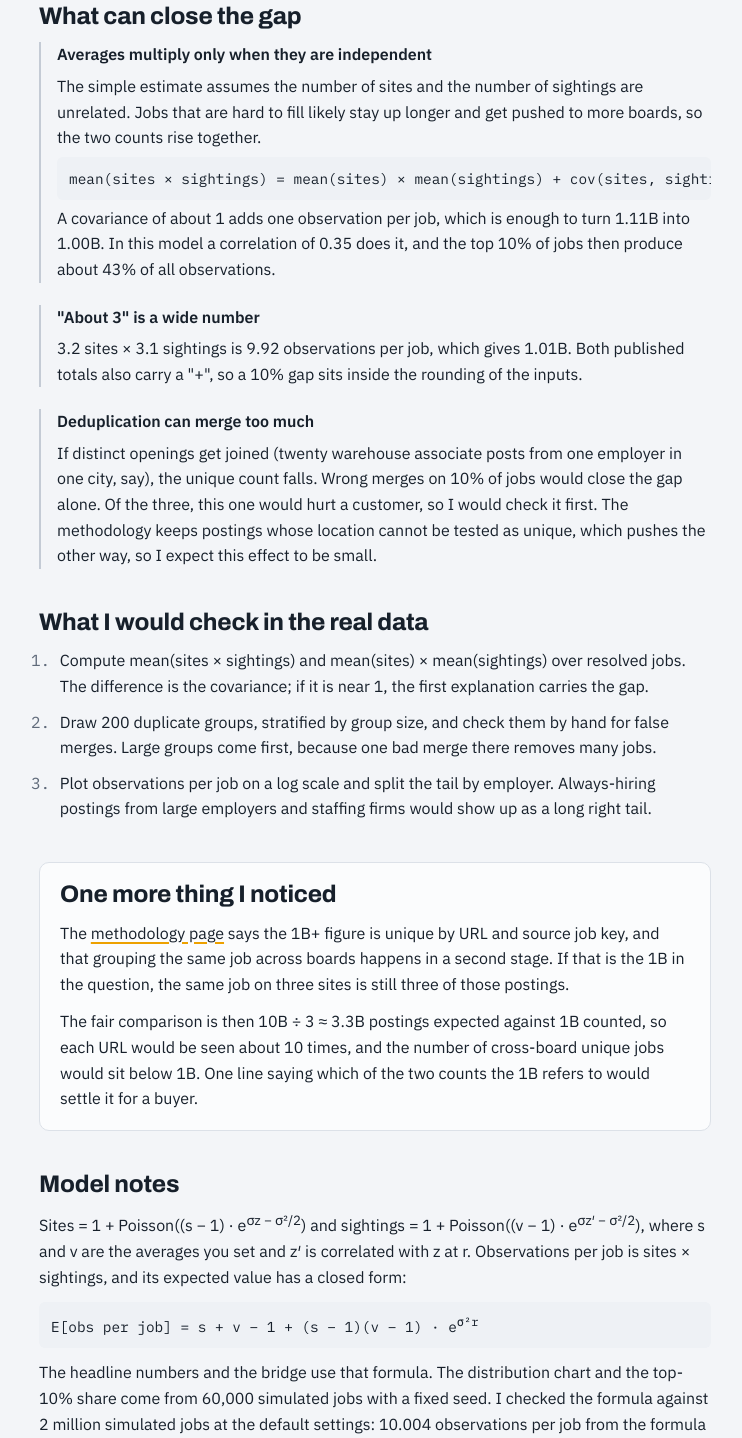
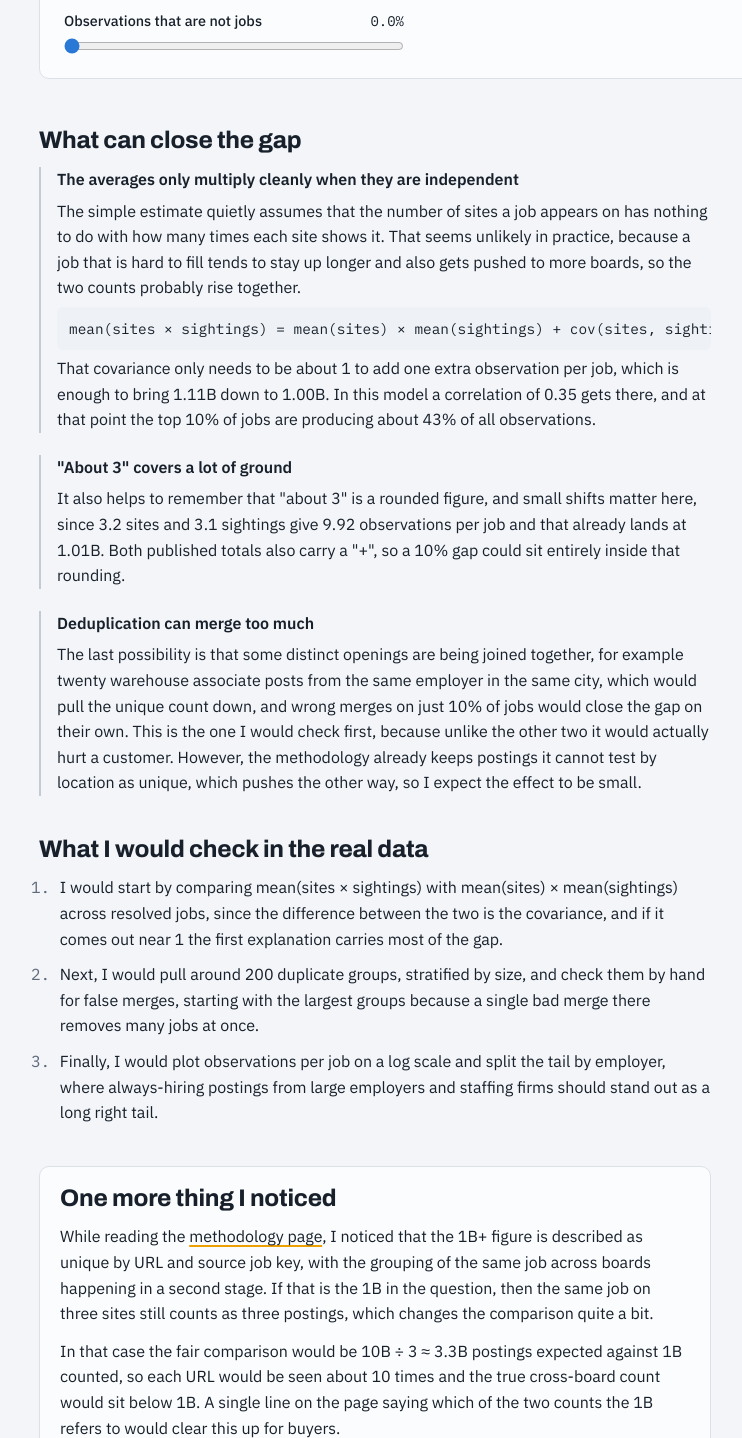
Before and after one commit to nanaamuah/dedup-explorer, a plain HTML site: page index.html in a window 1280 px wide. Shown: the part 1362-2800 px from the top of the page, without its empty margins (57-799 px from the left). Drawn offline with Linux system fonts and the light colour scheme.

Commit message:
Add files via upload

```diff
--- a/index.html
+++ b/index.html
@@ -193,8 +193,8 @@ footer { font-size: var(--step--1); color: var(--ink-3); border-top: 1px solid v
 <div class="wrap">
   <header class="head">
     <p class="eyebrow">Working note for Canaria · Immanuel Nana Amuah · October 2026</p>
-    <h1>10B observations. <span class="soft">1.11B jobs expected.</span> <span class="mark">About 1B counted.</span></h1>
-    <p class="lead">If each job sits on about 3 sites and each site shows it about 3 times, 10 billion observations should hold 10B ÷ 9 ≈ 1.11 billion jobs. Canaria counts about 1 billion, so the average job is being seen about 10 times. The model below tests which explanations can close that gap.</p>
+    <h1>10B observations should give 1.11B jobs, <span class="soft">so why does Canaria count</span> <span class="mark">about 1B?</span></h1>
+    <p class="lead">If every job sits on about 3 sites and each site shows it about 3 times, then 10 billion observations should work out to roughly 10B ÷ 9, or 1.11 billion unique jobs. Canaria counts closer to 1 billion, which means the average job is actually being seen about 10 times, so I built this small model to see which explanations can account for that extra sighting.</p>
     <div class="ledger" aria-label="The arithmetic">
       <span><b>10,000,000,000</b> observations</span>
       <span>÷ (3 sites × 3 sightings) = <b>1,111,111,111</b> jobs</span>
@@ -207,7 +207,7 @@ footer { font-size: var(--step--1); color: var(--ink-3); border-top: 1px solid v
     <div class="controls">
       <div>
         <h2 class="panel-title">Set the assumptions</h2>
-        <p class="hint">Each simulated job gets one hidden hard-to-fill score. A higher score can push it onto more sites and keep it listed longer. The averages stay where you set them; only how they combine changes.</p>
+        <p class="hint">Every simulated job gets a hidden hard-to-fill score, and the higher that score, the more sites the job tends to land on and the longer it stays listed. The averages stay wherever you set them, so the only thing that changes is how they combine.</p>
       </div>
       <div class="presets" role="group" aria-label="Scenarios">
         <button type="button" id="p-indep" data-preset="indep">Independent averages</button>
@@ -230,12 +230,12 @@ footer { font-size: var(--step--1); color: var(--ink-3); border-top: 1px solid v
       <div class="ctl">
         <div class="ctl-row"><label for="rho">Sites and sightings move together</label><output id="rho-out" for="rho"></output></div>
         <input type="range" id="rho" min="0" max="0.9" step="0.01" value="0.35">
-        <span class="sub">Correlation between the two hidden scores. 0 means a job on many sites is no more likely to be relisted.</span>
+        <span class="sub">This is the correlation between the two hidden scores, so at 0 a job that sits on many sites is no more likely to be relisted than any other.</span>
       </div>
       <div class="ctl">
         <div class="ctl-row"><label for="sigma">How uneven jobs are</label><output id="sigma-out" for="sigma"></output></div>
         <input type="range" id="sigma" min="0.2" max="1.2" step="0.05" value="0.8">
-        <span class="sub">Spread of the hard-to-fill score. Higher values give a longer tail of jobs seen hundreds of times.</span>
+        <span class="sub">This sets how spread out the score is, and pushing it higher gives a longer tail of jobs that get seen hundreds of times.</span>
       </div>
 
       <p class="group-label">Pipeline effects</p>
@@ -295,18 +295,18 @@ footer { font-size: var(--step--1); color: var(--ink-3); border-top: 1px solid v
       <h2>What can close the gap</h2>
       <div class="reason">
         <div>
-          <h3>Averages multiply only when they are independent</h3>
-          <p>The simple estimate assumes the number of sites and the number of sightings are unrelated. Jobs that are hard to fill likely stay up longer and get pushed to more boards, so the two counts rise together.</p>
+          <h3>The averages only multiply cleanly when they are independent</h3>
+          <p>The simple estimate quietly assumes that the number of sites a job appears on has nothing to do with how many times each site shows it. That seems unlikely in practice, because a job that is hard to fill tends to stay up longer and also gets pushed to more boards, so the two counts probably rise together.</p>
           <p class="formula">mean(sites × sightings) = mean(sites) × mean(sightings) + cov(sites, sightings)</p>
-          <p>A covariance of about 1 adds one observation per job, which is enough to turn 1.11B into 1.00B. In this model a correlation of 0.35 does it, and the top 10% of jobs then produce about 43% of all observations.</p>
+          <p>That covariance only needs to be about 1 to add one extra observation per job, which is enough to bring 1.11B down to 1.00B. In this model a correlation of 0.35 gets there, and at that point the top 10% of jobs are producing about 43% of all observations.</p>
         </div>
         <div>
-          <h3>"About 3" is a wide number</h3>
-          <p>3.2 sites × 3.1 sightings is 9.92 observations per job, which gives 1.01B. Both published totals also carry a "+", so a 10% gap sits inside the rounding of the inputs.</p>
+          <h3>"About 3" covers a lot of ground</h3>
+          <p>It also helps to remember that "about 3" is a rounded figure, and small shifts matter here, since 3.2 sites and 3.1 sightings give 9.92 observations per job and that already lands at 1.01B. Both published totals also carry a "+", so a 10% gap could sit entirely inside that rounding.</p>
         </div>
         <div>
           <h3>Deduplication can merge too much</h3>
-          <p>If distinct openings get joined (twenty warehouse associate posts from one employer in one city, say), the unique count falls. Wrong merges on 10% of jobs would close the gap alone. Of the three, this one would hurt a customer, so I would check it first. The methodology keeps postings whose location cannot be tested as unique, which pushes the other way, so I expect this effect to be small.</p>
+          <p>The last possibility is that some distinct openings are being joined together, for example twenty warehouse associate posts from the same employer in the same city, which would pull the unique count down, and wrong merges on just 10% of jobs would close the gap on their own. This is the one I would check first, because unlike the other two it would actually hurt a customer. However, the methodology already keeps postings it cannot test by location as unique, which pushes the other way, so I expect the effect to be small.</p>
         </div>
       </div>
     </section>
@@ -314,24 +314,24 @@ footer { font-size: var(--step--1); color: var(--ink-3); border-top: 1px solid v
     <section>
       <h2>What I would check in the real data</h2>
       <ol class="checks">
-        <li>Compute mean(sites × sightings) and mean(sites) × mean(sightings) over resolved jobs. The difference is the covariance; if it is near 1, the first explanation carries the gap.</li>
-        <li>Draw 200 duplicate groups, stratified by group size, and check them by hand for false merges. Large groups come first, because one bad merge there removes many jobs.</li>
-        <li>Plot observations per job on a log scale and split the tail by employer. Always-hiring postings from large employers and staffing firms would show up as a long right tail.</li>
+        <li>I would start by comparing mean(sites × sightings) with mean(sites) × mean(sightings) across resolved jobs, since the difference between the two is the covariance, and if it comes out near 1 the first explanation carries most of the gap.</li>
+        <li>Next, I would pull around 200 duplicate groups, stratified by size, and check them by hand for false merges, starting with the largest groups because a single bad merge there removes many jobs at once.</li>
+        <li>Finally, I would plot observations per job on a log scale and split the tail by employer, where always-hiring postings from large employers and staffing firms should stand out as a long right tail.</li>
       </ol>
     </section>
 
     <section class="aside">
       <h2>One more thing I noticed</h2>
-      <p>The <a href="https://decanaria.com/methodology">methodology page</a> says the 1B+ figure is unique by URL and source job key, and that grouping the same job across boards happens in a second stage. If that is the 1B in the question, the same job on three sites is still three of those postings.</p>
-      <p>The fair comparison is then 10B ÷ 3 ≈ 3.3B postings expected against 1B counted, so each URL would be seen about 10 times, and the number of cross-board unique jobs would sit below 1B. One line saying which of the two counts the 1B refers to would settle it for a buyer.</p>
+      <p>While reading the <a href="https://decanaria.com/methodology">methodology page</a>, I noticed that the 1B+ figure is described as unique by URL and source job key, with the grouping of the same job across boards happening in a second stage. If that is the 1B in the question, then the same job on three sites still counts as three postings, which changes the comparison quite a bit.</p>
+      <p>In that case the fair comparison would be 10B ÷ 3 ≈ 3.3B postings expected against 1B counted, so each URL would be seen about 10 times and the true cross-board count would sit below 1B. A single line on the page saying which of the two counts the 1B refers to would clear this up for buyers.</p>
     </section>
 
     <section>
       <h2>Model notes</h2>
-      <p>Sites = 1 + Poisson((s − 1) · e<sup>σz − σ²/2</sup>) and sightings = 1 + Poisson((v − 1) · e<sup>σz′ − σ²/2</sup>), where s and v are the averages you set and z′ is correlated with z at r. Observations per job is sites × sightings, and its expected value has a closed form:</p>
+      <p>Each job gets 1 + Poisson((s − 1) · e<sup>σz − σ²/2</sup>) sites and 1 + Poisson((v − 1) · e<sup>σz′ − σ²/2</sup>) sightings per site, where s and v are the averages you set and z′ is correlated with z at r. Observations per job is then simply sites × sightings, and its expected value has a closed form:</p>
       <p class="formula">E[obs per job] = s + v − 1 + (s − 1)(v − 1) · e<sup>σ²r</sup></p>
-      <p>The headline numbers and the bridge use that formula. The distribution chart and the top-10% share come from 60,000 simulated jobs with a fixed seed. I checked the formula against 2 million simulated jobs at the default settings: 10.004 observations per job from the formula and 10.009 from the simulation.</p>
-      <p>Reproduce it in R:</p>
+      <p>The headline number and the bridge chart come from that formula, while the distribution chart and the top-10% share come from 60,000 simulated jobs with a fixed seed. To make sure the formula holds, I checked it against 2 million simulated jobs at the default settings, and the two agree closely, with 10.004 observations per job from the formula against 10.009 from the simulation.</p>
+      <p>If you want to reproduce it in R, this is all it takes:</p>
       <div class="code-wrap">
         <button type="button" class="copy" id="copy-r">Copy</button>
 <pre id="r-code">set.seed(1)
```
